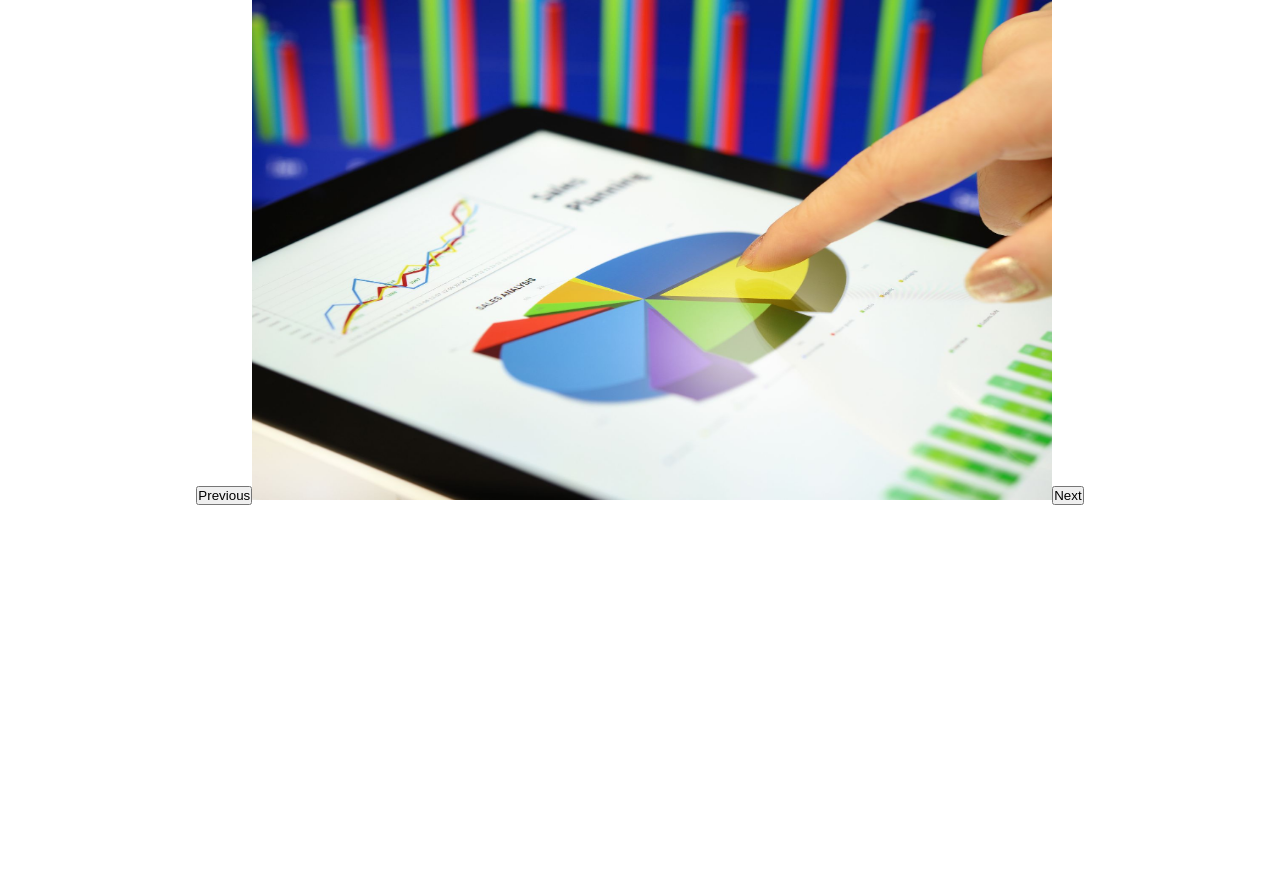
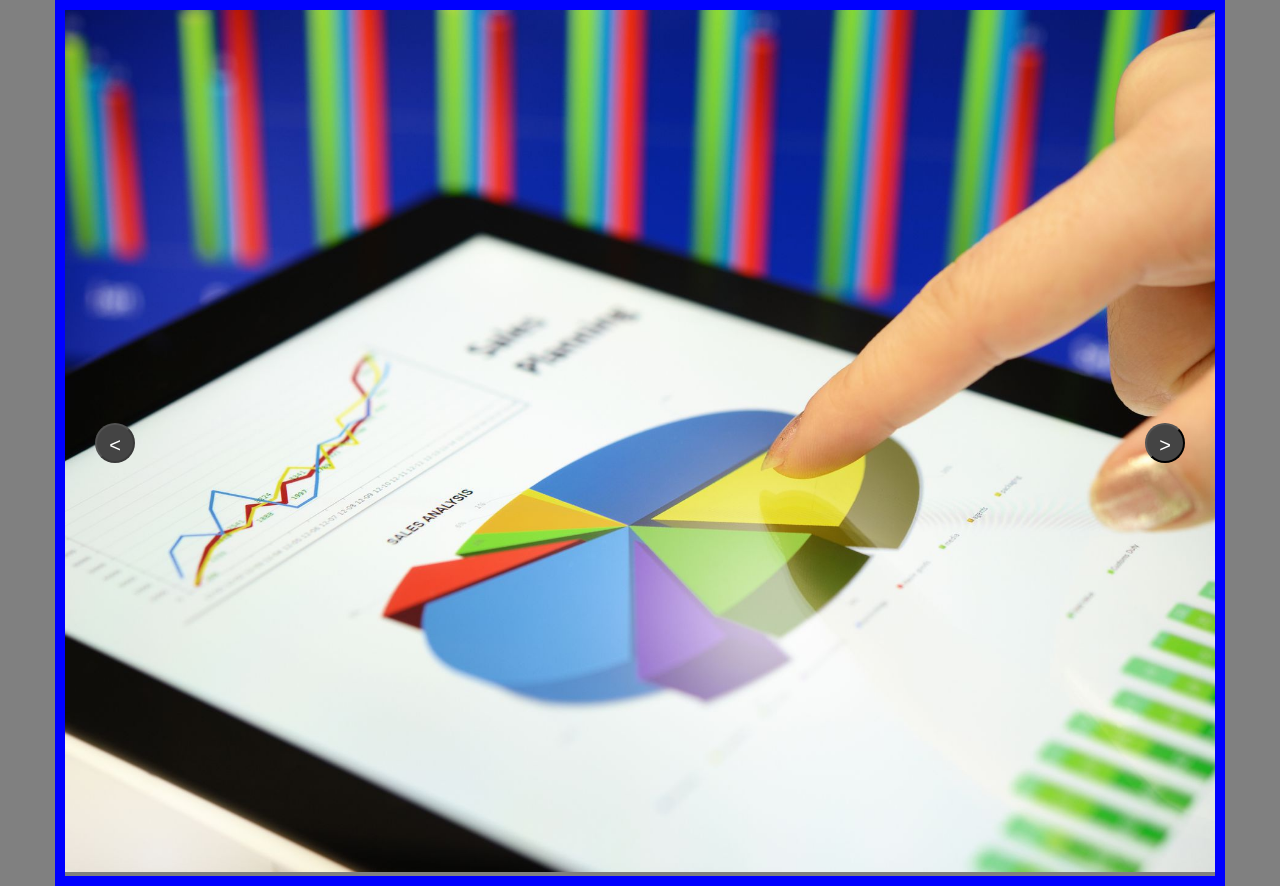
Before and after one commit to TawhidSajib/image-slider-vue-js, a Vue app: page / in a window 1280 px wide. Before the commit the page ends 800 px from the top, so only its background shows below. Built offline with nearby package versions, Linux system fonts and the light colour scheme.

Commit message:
button added

```diff
--- a/src/components/Slider.vue
+++ b/src/components/Slider.vue
@@ -1,8 +1,18 @@
 <template>
   <div class="container">
-    <button @click="prev">Previous</button>
-    <img :src="firstImage" style="width: 800px; max-height: 500px" />
-    <button @click="next">Next</button>
+    <div class="item">
+      <img class="image" :src="firstImage" />
+      <button class="left-slide" @click="prev" :disabled="index === 0">
+        {{ prevIcon }}
+      </button>
+      <button
+        class="right-slide"
+        @click="next"
+        :disabled="index === this.images.length - 1"
+      >
+        {{ nextIcon }}
+      </button>
+    </div>
   </div>
 </template>
 <script>
@@ -13,6 +23,8 @@ import slider4 from "@/assets/images/slider4.jpg";
 export default {
   data() {
     return {
+      prevIcon: "<",
+      nextIcon: ">",
       firstImage: slider1,
       images: [slider1, slider2, slider3, slider4],
       index: 0,
@@ -32,13 +44,51 @@ export default {
 </script>
 <style>
 * {
-  box-sizing: 0;
   margin: 0;
   padding: 0;
+}
+body {
+  background-color: grey;
 }
 .container {
   max-width: 1170px;
   margin: 0 auto;
   text-align: center;
 }
+.item {
+  position: relative;
+  border: 10px solid blue;
+}
+.image {
+  max-width: 100%;
+}
+.left-slide,
+.right-slide {
+  position: absolute;
+  height: 40px;
+  width: 40px;
+  background-color: #444444;
+  border-radius: 50%;
+  color: #ffffff;
+  font-size: 20px;
+  top: 50%;
+  cursor: pointer;
+  margin-top: -20px;
+  text-align: center;
+  line-height: 40px;
+}
+.left-slide:hover {
+  background-color: blue;
+  color: white;
+}
+.right-slide:hover {
+  background-color: blue;
+  color: white;
+}
+.container .left-slide {
+  left: 30px;
+}
+.container .right-slide {
+  right: 30px;
+}
 </style>
```
